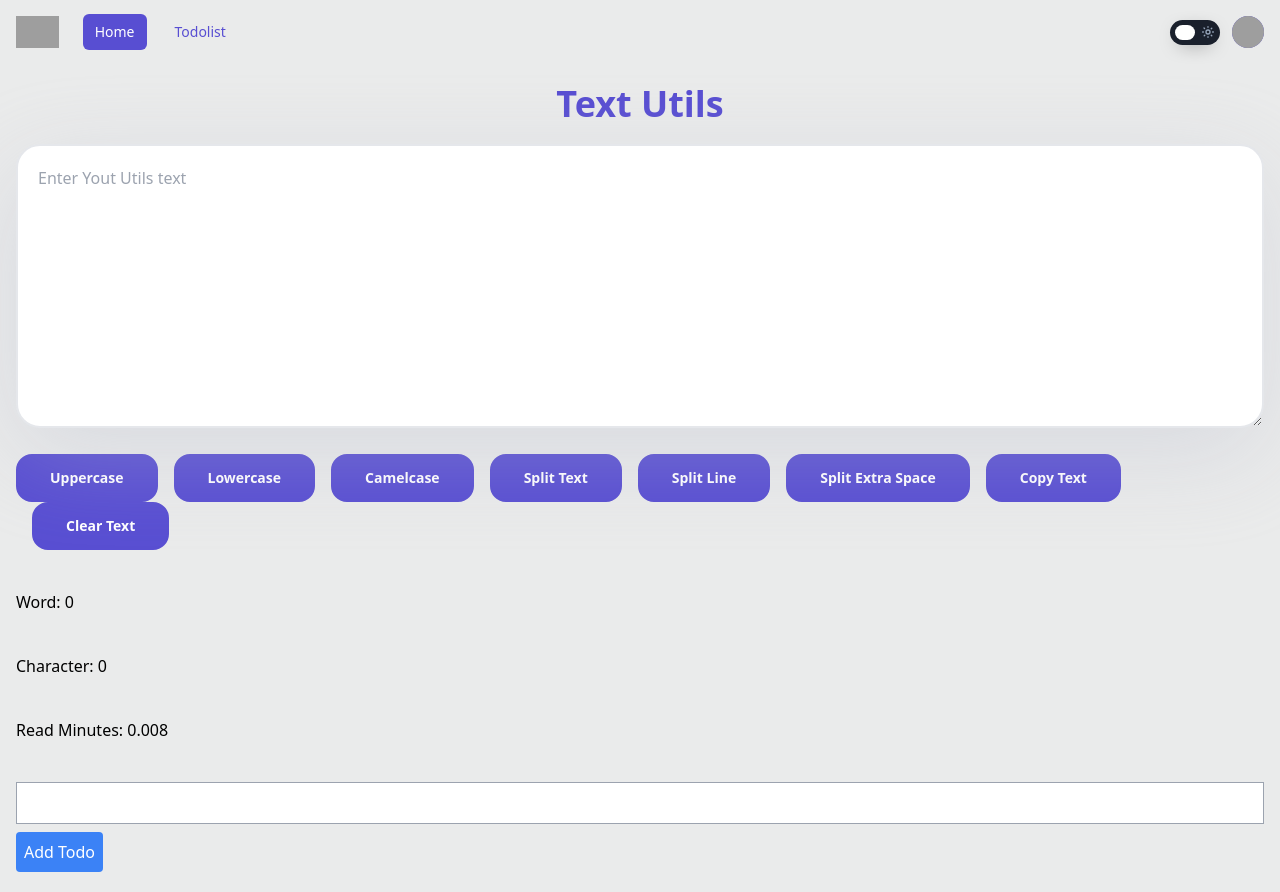
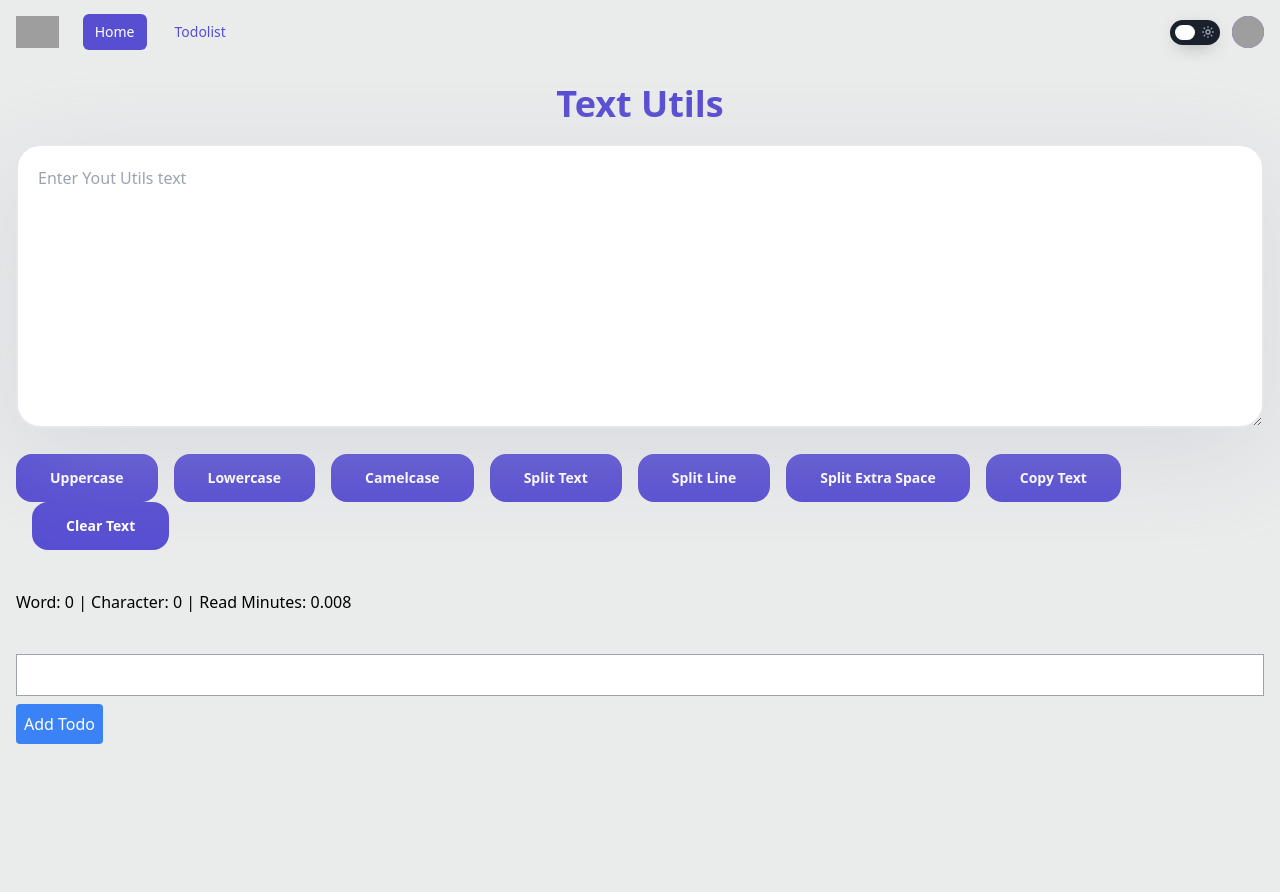
Before and after one commit to mitulsavani07/TextUtils, a React (Create React App) app: page / in a window 1280 px wide. After the commit the page ends 800 px from the top, so only its background shows below. Built offline with nearby package versions, Linux system fonts and the light colour scheme; grey boxes are pictures that could not be loaded.

Commit message:
add dark mode c

```diff
--- a/src/component/TextUtils.js
+++ b/src/component/TextUtils.js
@@ -63,9 +63,7 @@ const TextUtils = (props) => {
           <button onClick={clickcopyText} className='capitalize text-sm bg-primary border-2 border-primary hover:bg-transparent hover:text-primary font-semibold duration-300 px-8 py-3 text-white rounded-2xl'>Copy Text</button>
           <button onClick={clickclearText} className='capitalize text-sm bg-primary border-2 border-primary hover:bg-transparent hover:text-primary font-semibold duration-300 px-8 py-3 text-white rounded-2xl'>Clear Text</button>
         </div>
-        <p className='my-10'>Word: {text.split(" ").length-1}</p>
-        <p className='my-10'>Character: {text.length} </p>
-        <p className='my-10'>Read Minutes: {0.008 * text.split(" ").length} </p>
+        <p className='my-10'>Word: {text.split(" ").length-1} | Character: {text.length} | Read Minutes: {0.008 * text.split(" ").length}</p>
       </div>
     </>
   )
--- a/src/index.css
+++ b/src/index.css
@@ -4,6 +4,6 @@
 
 
 body{@apply bg-[#EAEBEB] dark:text-white dark:bg-dark}
-h1, h2, h3, h4{@apply text-primary}
+h1, h2, h3, h4{@apply text-primary dark:text-white}
 input, textarea{@apply dark:bg-[#292A33]}
 .dark .toggle-inner {@apply ml-[20px]}
```
